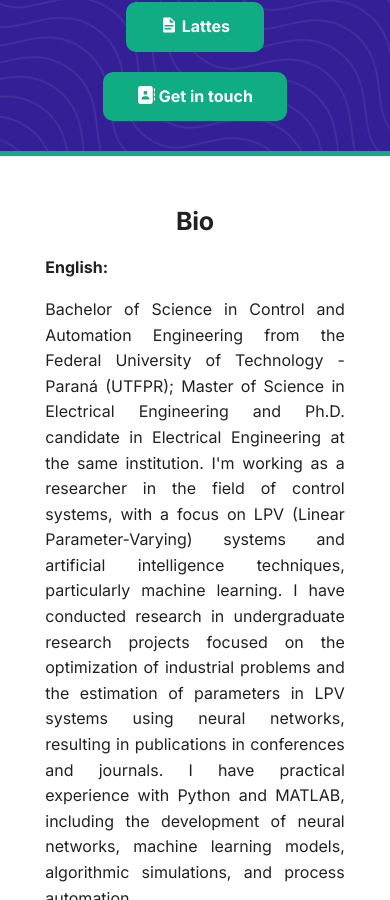
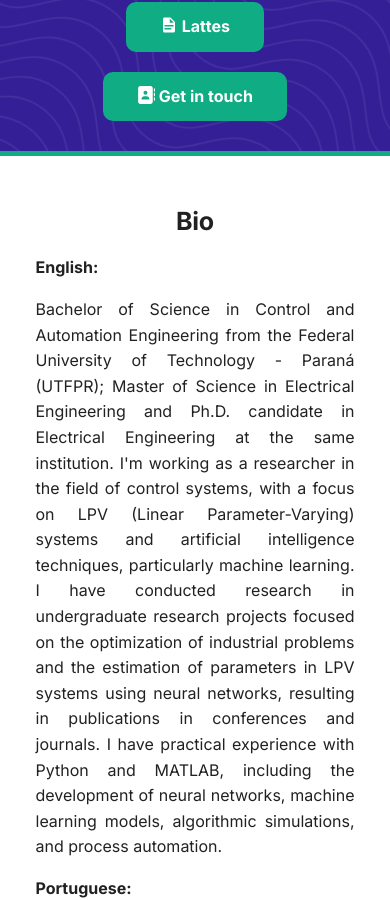
Before and after one commit to ximiraxelo/ximiraxelo.github.io, an MkDocs documentation site: the page built from docs/index.md, in a window 390 px wide and 900 px high, scrolled down 797 px. Built offline with MkDocs 1.6.1 and Material for MkDocs 9.7.7, drawn with Linux system fonts in a browser that asks for light colours.

Commit message:
increase max-width of content in responsive mode

```diff
--- a/docs/css/extra.css
+++ b/docs/css/extra.css
@@ -36,7 +36,7 @@ body {
 
 @media (max-width: 800px) {
   .md-main__inner.md-grid {
-    max-width: 85vw;
+    max-width: 90vw;
   }
 }
 
```
